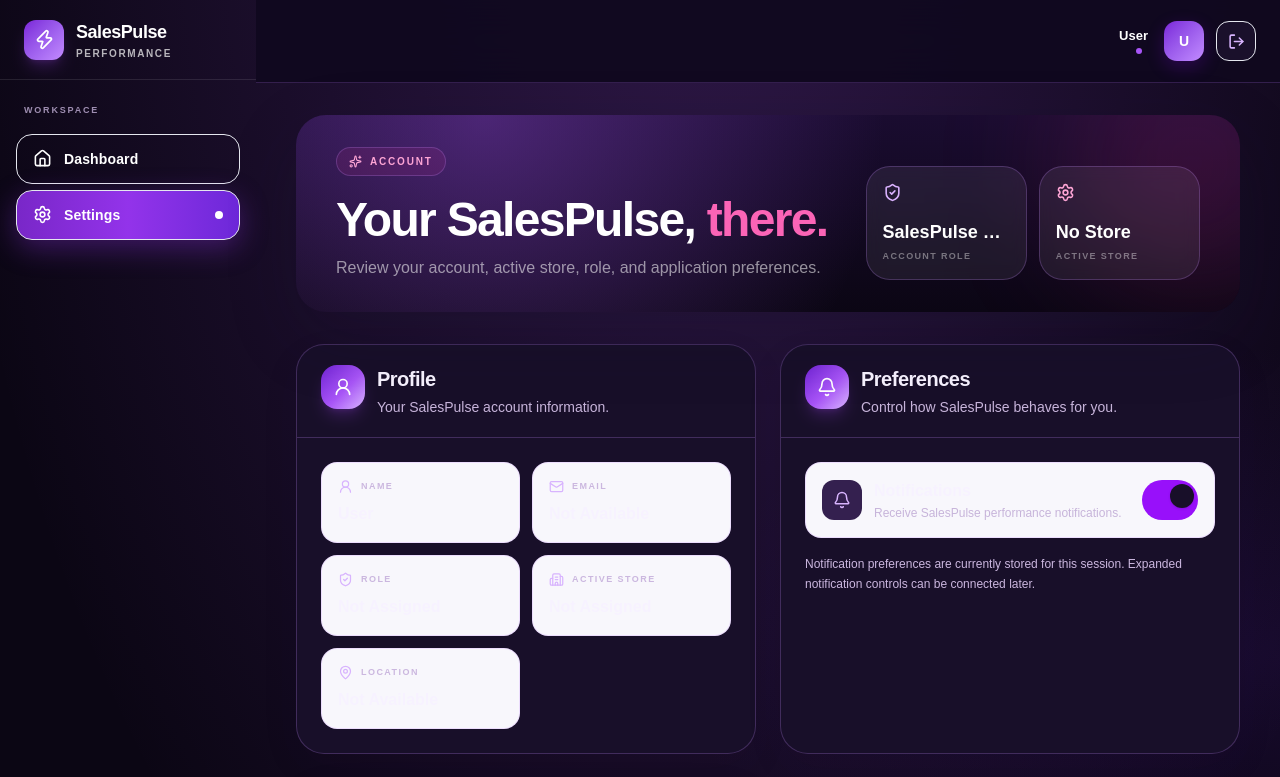
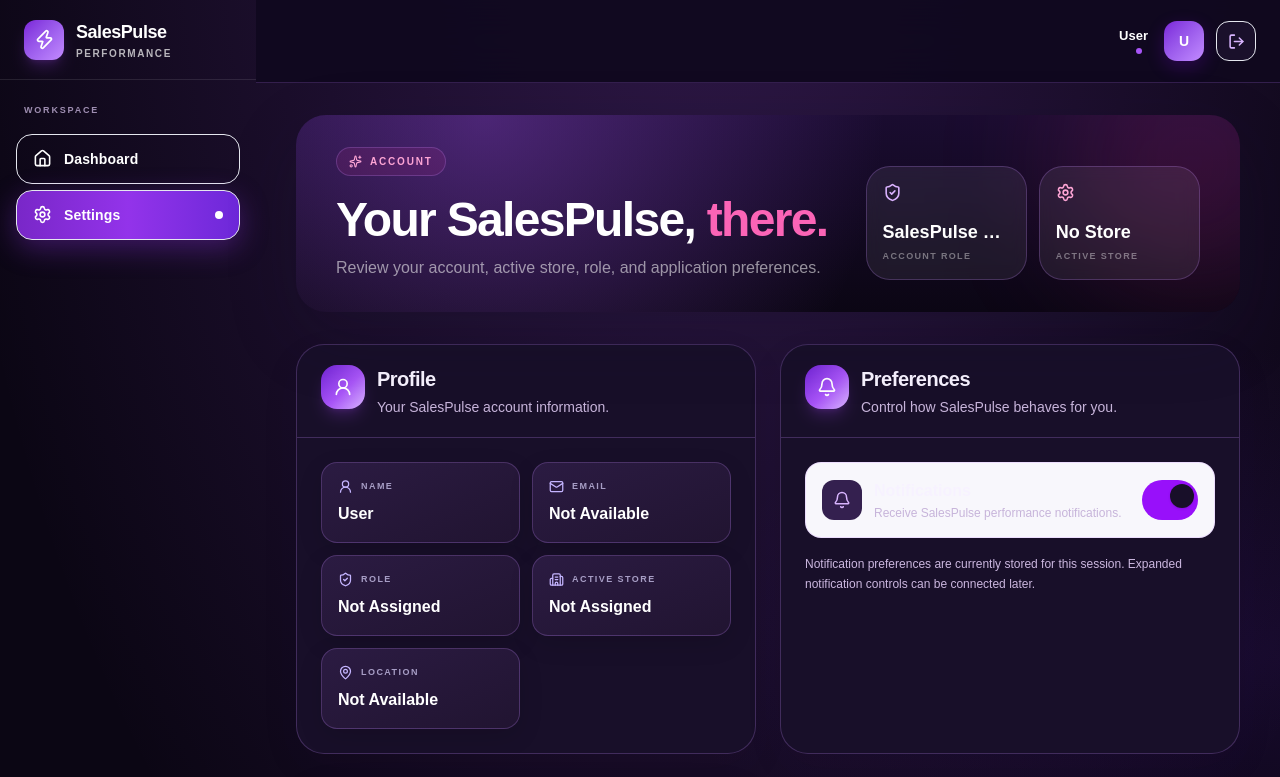
Before and after one commit to itzzerotrace/SalesPulse-V2, a Next.js app: page /settings in a window 1280 px wide. Shown: the top 777 px of the page. Built offline with nearby package versions, Linux system fonts and the light colour scheme; no server answers.

Commit message:
Improve Settings readability with dark violet cards and high-contrast white text

```diff
--- a/components/settings/ProfileSettings.tsx
+++ b/components/settings/ProfileSettings.tsx
@@ -90,21 +90,21 @@ export default function ProfileSettings({
               key={
                 field.label
               }
-              className="rounded-2xl border border-slate-100 bg-[#F8F7FC] p-4"
+              className="rounded-2xl border border-violet-300/20 bg-gradient-to-br from-[#2B1B42] to-[#211431] p-4 shadow-[0_8px_24px_rgba(0,0,0,0.12)]"
             >
-              <div className="flex items-center gap-2 text-purple-600">
+              <div className="flex items-center gap-2 text-violet-300">
                 <Icon
                   size={15}
                 />
 
-                <p className="text-[9px] font-black uppercase tracking-[0.16em] text-slate-400">
+                <p className="text-[9px] font-black uppercase tracking-[0.16em] text-violet-200/70">
                   {
                     field.label
                   }
                 </p>
               </div>
 
-              <p className="mt-2 break-words text-sm font-black text-[#17102F] sm:text-base">
+              <p className="mt-2 break-words text-sm font-black text-white sm:text-base">
                 {
                   field.value
                 }
```
